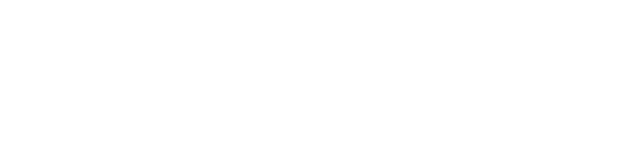
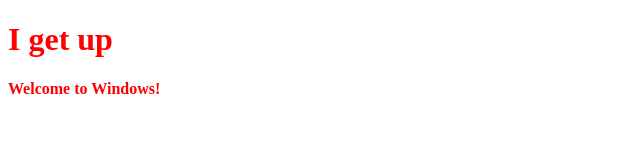
Before and after one commit to Rabidblock/my-first-static-web-app, a website: page src/index.html in a window 1280 px wide. Shown: the whole page, without its empty margins (0-640 px from the left). Drawn offline with Linux system fonts and the light colour scheme.

Commit message:
Update 2 index.html

```diff
--- a/src/index.html
+++ b/src/index.html
@@ -8,19 +8,22 @@
 	background-repeat: no-repeat;
 	background-size: 100% 900%;
 
-	color: #FFFFFF;
+	color: #FF0000;
 
 
 	}
 	</style>
 	</head>
 <body>
-<!-- <img src=WinBack.png alt="Help everything is broken"> -->
+<main>
+	<h1>I get up</h1>
+	<!-- <img src=WinBack.png alt="Help everything is broken"> -->
 <p><b>Welcome to Windows!</b></p>
 <a href="https://cod.edu">
 <!-- <img src="Cloud.jpg" alt="This is why I don't like working with HTML"> -->
 <!-- <button type="button">Press me!</button> -->
 </a>
+</main>
 </body>
 
 </html>
```
